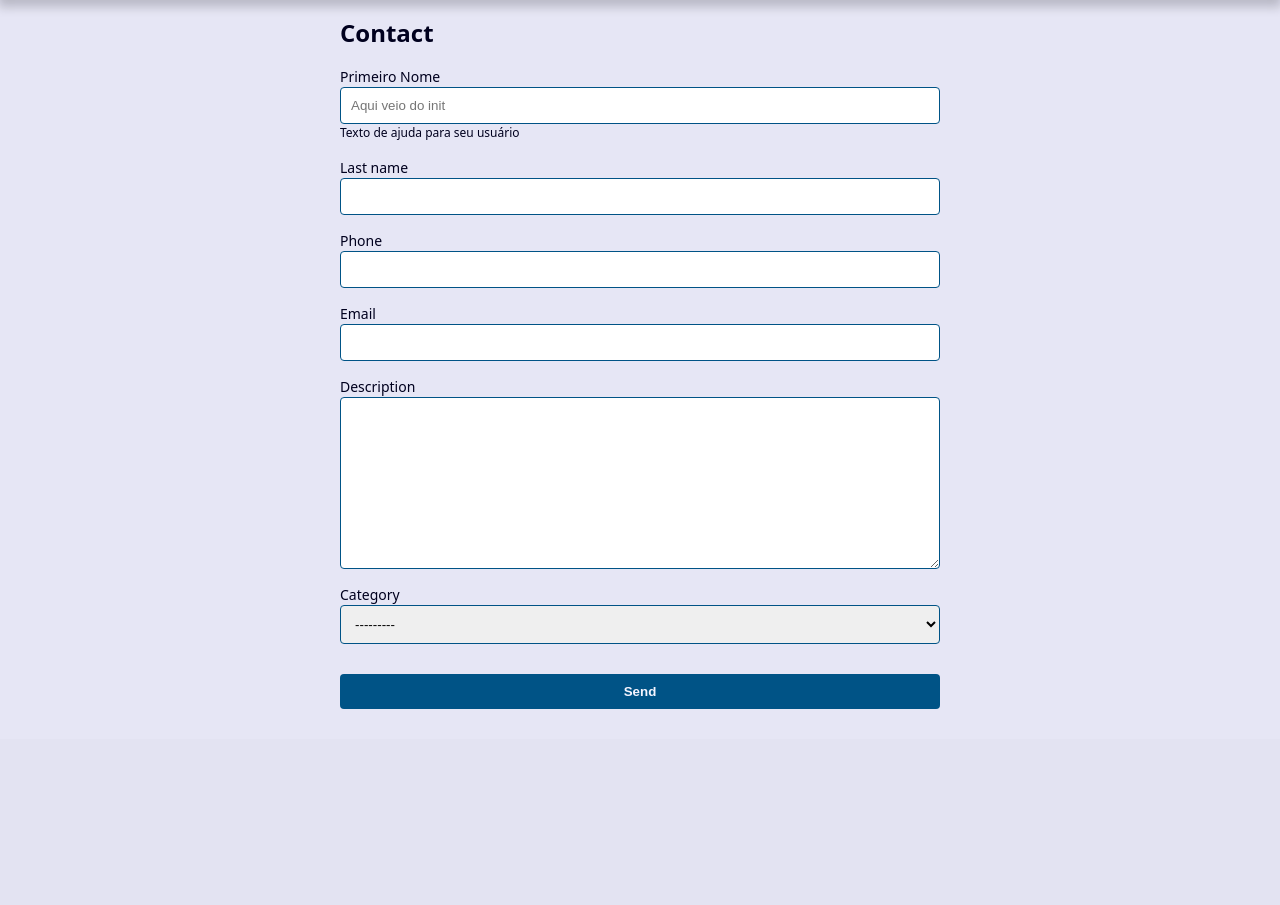
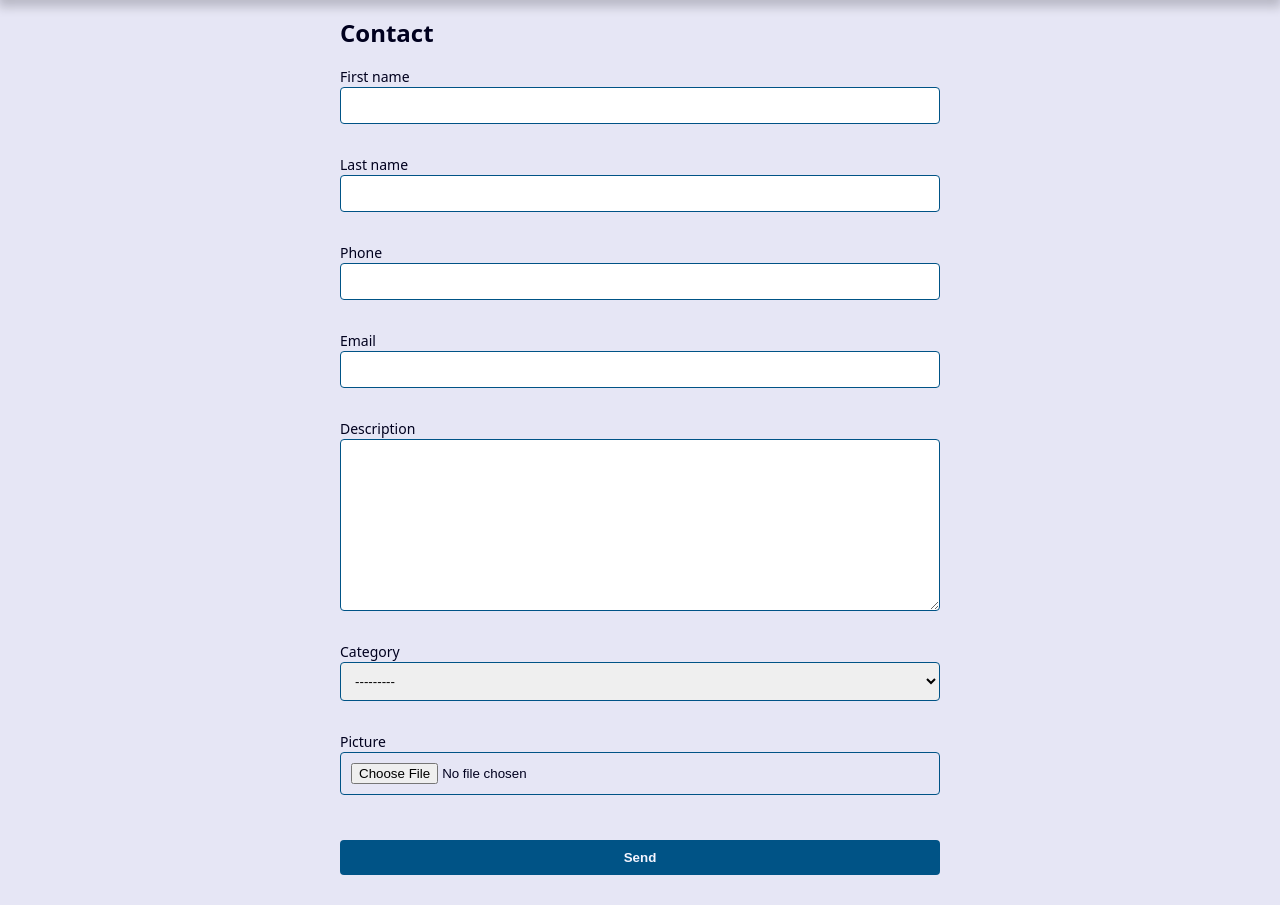
Before and after one commit to BigDave98/Django-Agenda, a Django app: page /contact/create in a window 1280 px wide. Shown: the part 239-1144 px from the top of the page. Before the commit the page ends 948 px from the top, so only its background shows below. Run offline with Django 5.2, Linux system fonts and the light colour scheme; tables that the repository leaves empty hold one stand-in row (values such as "Sample post").

Commit message:
Images for the contacts

```diff
--- a/contact/forms.py
+++ b/contact/forms.py
@@ -3,26 +3,20 @@ from django.core.exceptions import ValidationError
 from . import models
 
 class ContactForm(forms.ModelForm):
-     first_name = forms.CharField(
-         widget=forms.TextInput(
-             attrs={
-                 'class': 'classe-a classe-b',
-                 'placeholder': 'Aqui veio do init',
-             }
-         ),
-         label='Primeiro Nome',
-         help_text='Texto de ajuda para seu usuário',
-     )
-
-     def __init__(self, *args, **kwargs):
-         super().__init__(*args, **kwargs)
-     class Meta:
+    picture = forms.ImageField(
+        widget=forms.FileInput(
+            attrs={
+                'accept': 'image/*',
+            }
+        )
+    )
+    class Meta:
          model = models.Contact
          fields = (
-             'first_name', 'last_name', 'phone', 'email', 'description', 'category',
+             'first_name', 'last_name', 'phone', 'email', 'description', 'category', 'picture',
          )
 
-     def clean(self):
+    def clean(self):
          cleaned_data = self.cleaned_data
 
          first_name = cleaned_data.get('first_name')
@@ -38,7 +32,7 @@ class ContactForm(forms.ModelForm):
 
          return super().clean()
 
-     def clean_first_name(self):
+    def clean_first_name(self):
          first_name = self.cleaned_data.get('first_name')
 
          if first_name == 'ABC':
--- a/contact/templates/contact/contact.html
+++ b/contact/templates/contact/contact.html
@@ -10,7 +10,11 @@
         <p><b>Created Date: </b> {{ contact.created_date }} </p>
         <p><b>Description: </b> {{ contact.description }} </p>
         <p><b>Category: </b> {{ contact.category.name }} </p>
-
+        {% if contact.picture %}
+            <p>
+                <img src="{{ contact.picture.url }}" alt="{{contact.first_name}} {{contact.last_name}}">
+            </p>
+        {% endif %}
         <div class="contact-links">
             <a class='btn btn-link' href="{% url "contact:update" contact.id %}">Update</a>
 
--- a/contact/templates/contact/create.html
+++ b/contact/templates/contact/create.html
@@ -21,8 +21,12 @@
                     {% if field.help_text %}
                        <p class="help-text"> {{ field.help_text }} </p>
                     {% endif %}
+                </div>
 
-
+                <div class="form-group">
+                  {% if field.name == 'picture' and field.value.url %}
+                      <img src="{{field.value.url}}" alt="">
+                  {% endif %}
                 </div>
             {% endfor %}
         </div>
--- a/contact/views/contact_forms.py
+++ b/contact/views/contact_forms.py
@@ -7,7 +7,7 @@ def create(request):
     form_action = reverse('contact:create')
 
     if request.method == 'POST':
-        form = ContactForm(data=request.POST)
+        form = ContactForm(request.POST, request.FILES)
         context = {
             'form': form,
             'form_action': form_action,
@@ -38,7 +38,7 @@ def update(request, contact_id):
     contact = get_object_or_404(Contact, pk = contact_id, show = True)
     form_action = reverse('contact:update', args=(contact_id,))
     if request.method == 'POST':
-        form = ContactForm(data=request.POST, instance=contact)
+        form = ContactForm(request.POST, request.FILES, instance=contact)
         context = {
             'form': form,
             'form_action': form_action,
```
